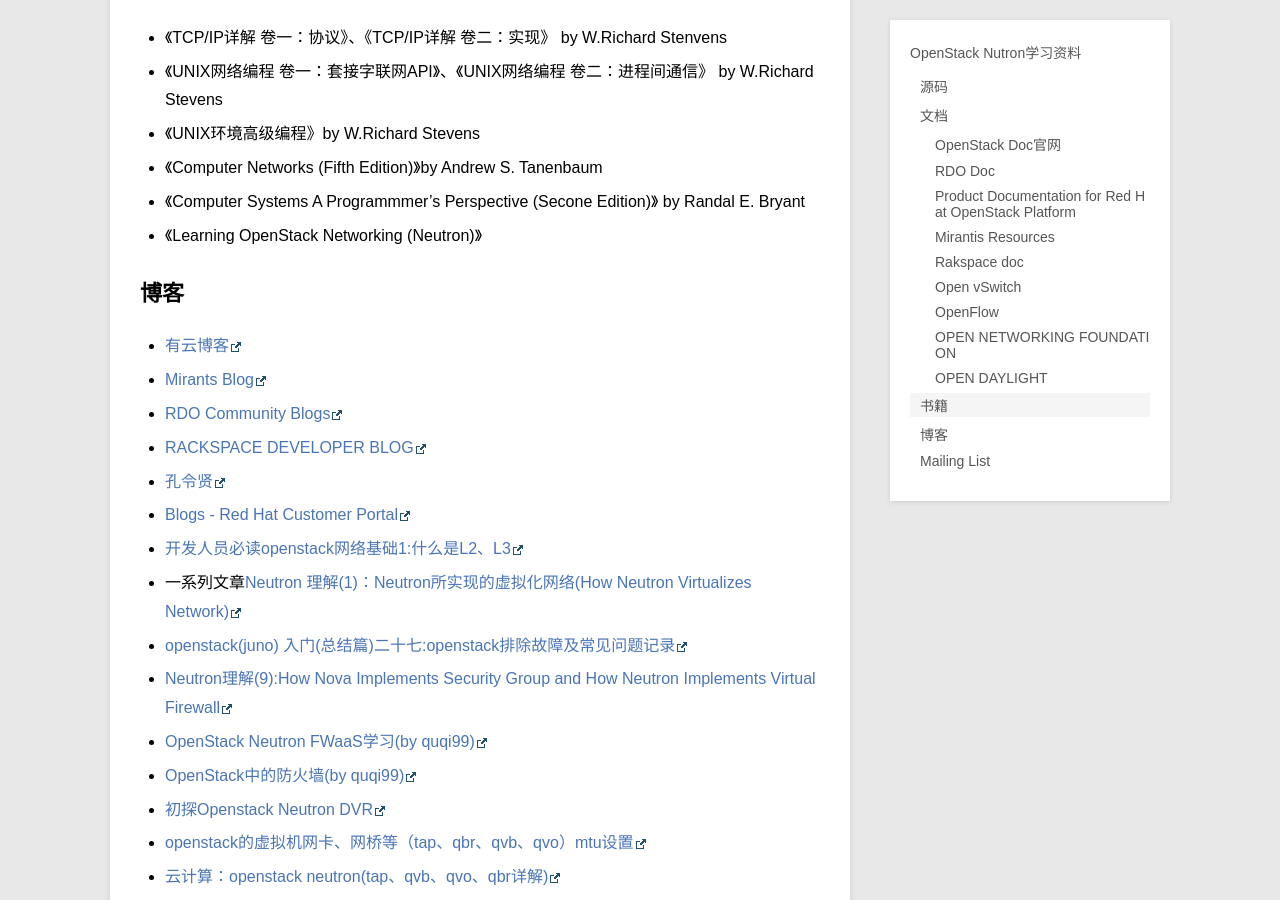
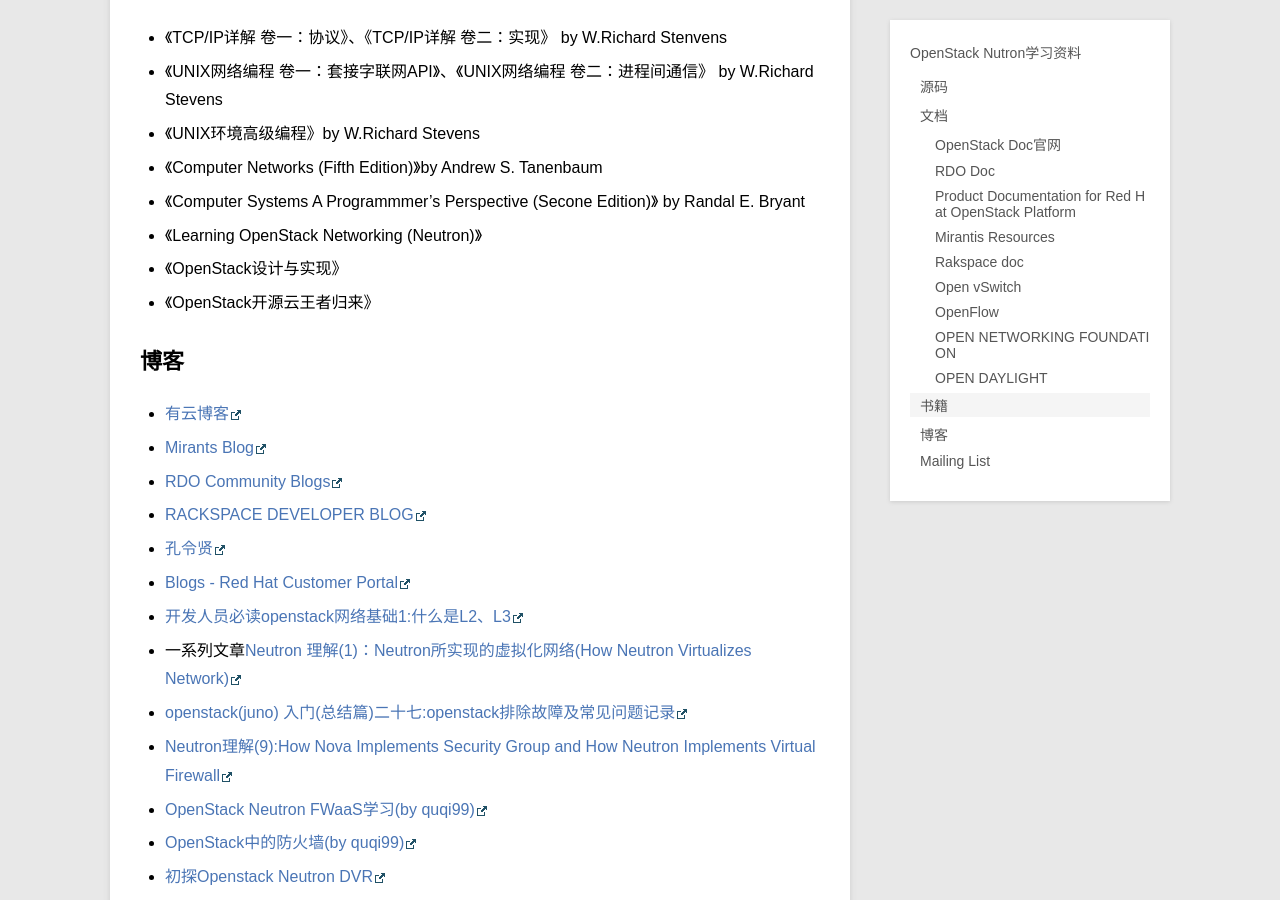
Before and after one commit to xiaofandh12/xiaofandh12.github.io, a Jekyll site: the page built from _posts/blog/2016-04-21-OpenStack-Nutron-Learning-Material.md, in a window 1280 px wide and 900 px high, scrolled down 3128 px. Built offline with Jekyll 4.4.1, drawn with Linux system fonts in a browser that asks for light colours; Markdown is read by kramdown in place of the engine named in the settings; comment, search, counter and statistics services are not loaded.

Commit message:
OpenStack Neutron学习资料中添加两本书

```diff
--- a/_posts/blog/2016-04-21-OpenStack-Nutron-Learning-Material.md
+++ b/_posts/blog/2016-04-21-OpenStack-Nutron-Learning-Material.md
@@ -100,7 +100,8 @@
 * 《Computer Networks (Fifth Edition)》by Andrew S. Tanenbaum
 * 《Computer Systems A Programmmer's Perspective (Secone Edition)》 by Randal E. Bryant
 * 《Learning OpenStack Networking (Neutron)》
-
+* 《OpenStack设计与实现》
+* 《OpenStack开源云王者归来》
 
 ## 博客
 * [有云博客](https://www.ustack.com/about/blog/)
```
